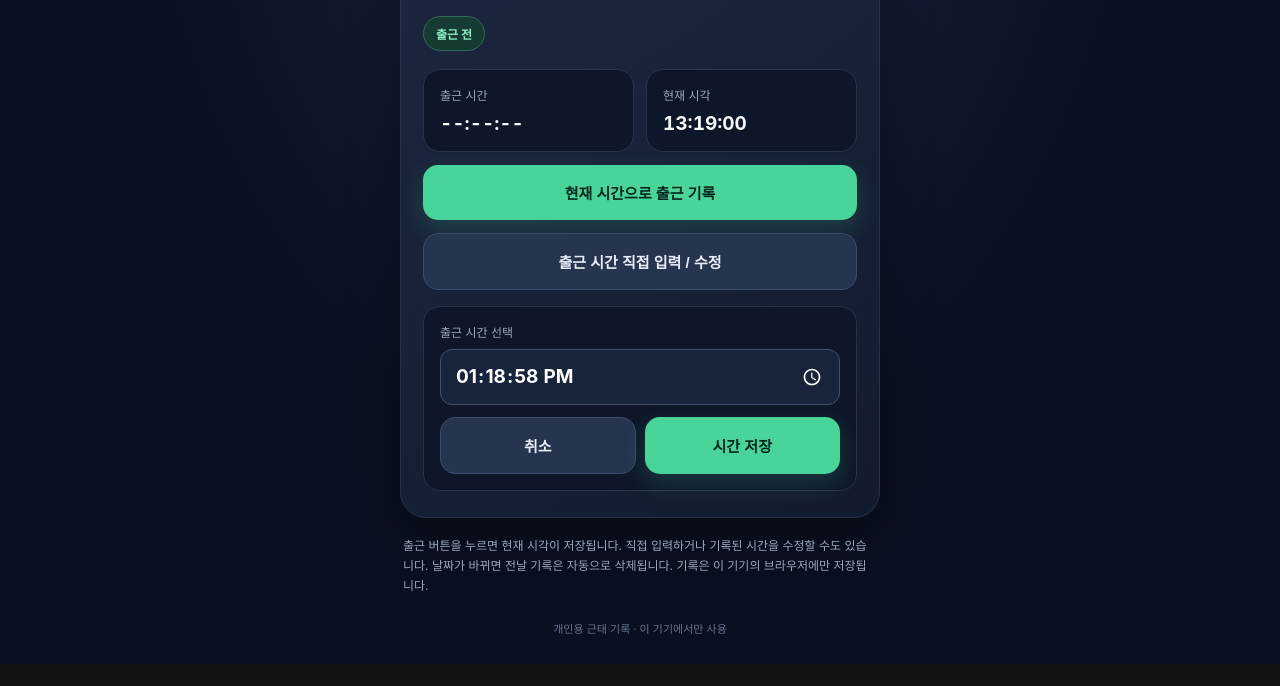
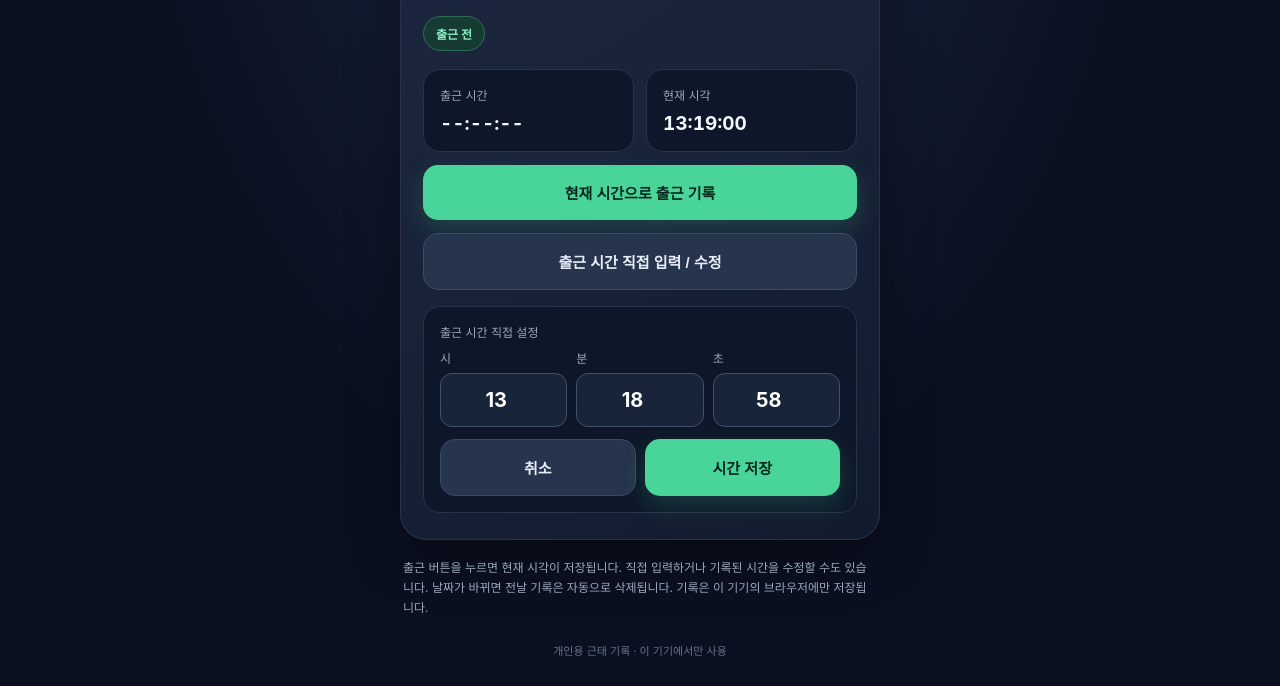
Before and after one commit to seayeon/EJ, a plain HTML site: page index.html in a window 1280 px wide. Both pictures are taken after a click on the button "출근 시간 직접 입력 / 수정". Shown: the part 240-926 px from the top of the page. Before the commit the page ends 904 px from the top, so only its background shows below. Drawn offline with Linux system fonts and the light colour scheme.

Commit message:
Update index.html

```diff
--- a/index.html
+++ b/index.html
@@ -21,7 +21,8 @@ main{width:100%;max-width:480px;padding:34px 0 28px}.top{display:flex;justify-co
 button{width:100%;border:0;border-radius:15px;padding:17px;margin-top:13px;background:var(--green);color:#06271c;font-size:15px;font-weight:800;cursor:pointer;box-shadow:0 9px 24px #49d49a30}button:disabled{background:#344258;color:#9aa7bd;box-shadow:none;cursor:default}
 button.secondary{background:#26344d;color:#e7edf8;border:1px solid #3b4b67;box-shadow:none}
 .editor{display:none;margin-top:16px;padding:16px;background:#0e1729;border:1px solid var(--line);border-radius:17px}.editor.open{display:block}.editor label{display:block;color:var(--muted);font-size:12px;margin-bottom:9px}
-input[type=time]{width:100%;padding:14px;border-radius:12px;border:1px solid #40506a;background:#18243a;color:#fff;font:700 19px -apple-system,BlinkMacSystemFont,sans-serif;color-scheme:dark}
+input[type=number]{width:100%;padding:14px 8px;border-radius:12px;border:1px solid #40506a;background:#18243a;color:#fff;font:700 20px -apple-system,BlinkMacSystemFont,sans-serif;text-align:center}
+.time-parts{display:grid;grid-template-columns:repeat(3,1fr);gap:9px}.time-parts label{display:block;color:var(--muted);font-size:12px;margin-bottom:7px}
 .actions{display:grid;grid-template-columns:1fr 1fr;gap:9px}.actions button{margin-top:12px}
 .note{font-size:12px;line-height:1.65;color:var(--muted);margin:18px 3px 0}.foot{text-align:center;color:#66748c;font-size:11px;margin-top:25px}
 </style>
@@ -41,8 +42,12 @@ input[type=time]{width:100%;padding:14px;border-radius:12px;border:1px solid #40
     <button id="clockButton">현재 시간으로 출근 기록</button>
     <button class="secondary" id="editToggle">출근 시간 직접 입력 / 수정</button>
     <div class="editor" id="editor">
-      <label for="manualTime">출근 시간 선택</label>
-      <input id="manualTime" type="time" step="1">
+      <label>출근 시간 직접 설정</label>
+      <div class="time-parts">
+        <div><label for="hourInput">시</label><input id="hourInput" type="number" min="0" max="23" inputmode="numeric" placeholder="09"></div>
+        <div><label for="minuteInput">분</label><input id="minuteInput" type="number" min="0" max="59" inputmode="numeric" placeholder="00"></div>
+        <div><label for="secondInput">초</label><input id="secondInput" type="number" min="0" max="59" inputmode="numeric" placeholder="00"></div>
+      </div>
       <div class="actions">
         <button class="secondary" id="cancelEdit">취소</button>
         <button id="saveEdit">시간 저장</button>
@@ -76,9 +81,6 @@ input[type=time]{width:100%;padding:14px;border-radius:12px;border:1px solid #40
     const h = Math.floor(sec/3600), m = Math.floor((sec%3600)/60), s = sec%60;
     return [h,m,s].map(n=>String(n).padStart(2,"0")).join(":");
   }
-  function toInputTime(d) {
-    return `${String(d.getHours()).padStart(2,"0")}:${String(d.getMinutes()).padStart(2,"0")}:${String(d.getSeconds()).padStart(2,"0")}`;
-  }
   function render() {
     const now = new Date();
     if (record && record.date !== dayKey(now)) { localStorage.removeItem(KEY); record = null; }
@@ -105,15 +107,23 @@ input[type=time]{width:100%;padding:14px;border-radius:12px;border:1px solid #40
   $("editToggle").addEventListener("click", () => {
     const editor = $("editor");
     if (!editor.classList.contains("open")) {
-      $("manualTime").value = record ? toInputTime(new Date(record.clockIn)) : toInputTime(new Date());
+      const selected = record ? new Date(record.clockIn) : new Date();
+      $("hourInput").value = String(selected.getHours()).padStart(2,"0");
+      $("minuteInput").value = String(selected.getMinutes()).padStart(2,"0");
+      $("secondInput").value = String(selected.getSeconds()).padStart(2,"0");
       editor.classList.add("open");
     } else editor.classList.remove("open");
   });
   $("cancelEdit").addEventListener("click", () => $("editor").classList.remove("open"));
   $("saveEdit").addEventListener("click", () => {
-    const value = $("manualTime").value;
-    if (!value) { alert("출근 시간을 선택해 주세요."); return; }
-    const [h,m,s="0"] = value.split(":").map(Number);
+    const h = Number($("hourInput").value);
+    const m = Number($("minuteInput").value);
+    const s = Number($("secondInput").value);
+    if ($("hourInput").value === "" || $("minuteInput").value === "" || $("secondInput").value === "" ||
+        !Number.isInteger(h) || !Number.isInteger(m) || !Number.isInteger(s) ||
+        h < 0 || h > 23 || m < 0 || m > 59 || s < 0 || s > 59) {
+      alert("시(0~23), 분(0~59), 초(0~59)를 올바르게 입력해 주세요."); return;
+    }
     const now = new Date();
     const timestamp = new Date(now.getFullYear(),now.getMonth(),now.getDate(),h,m,s,0).getTime();
     if (timestamp > Date.now()) {
```
